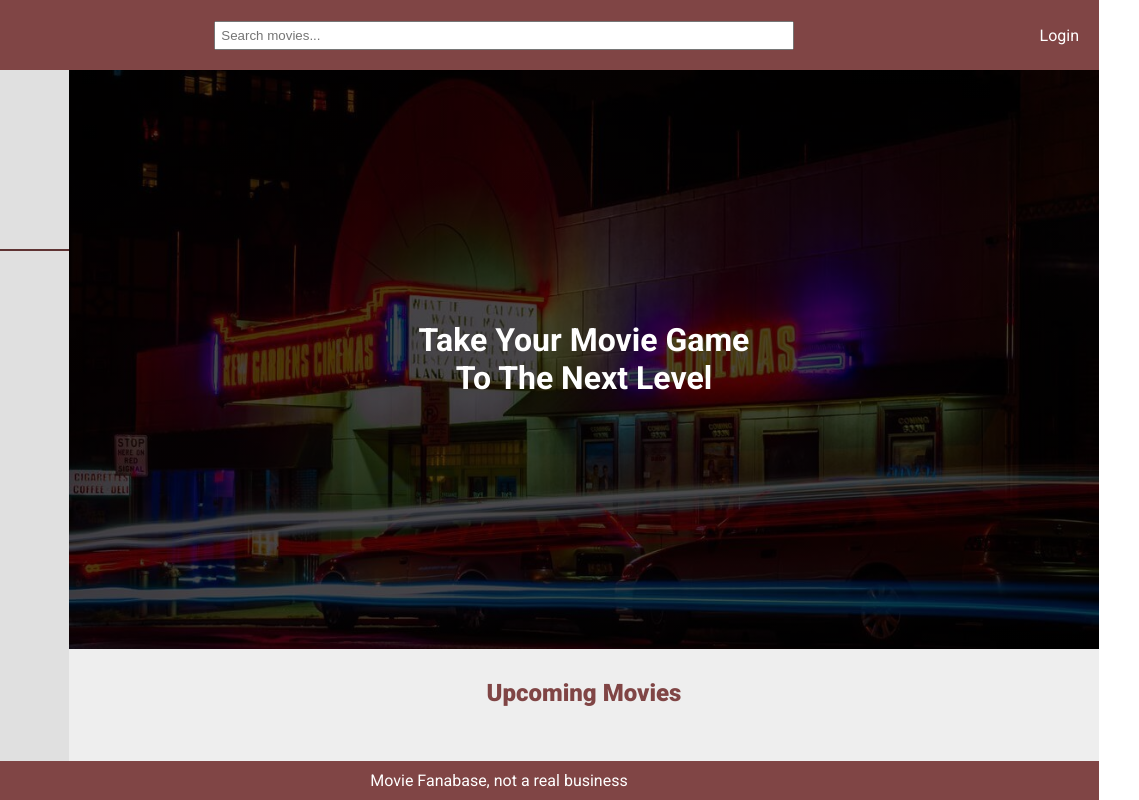
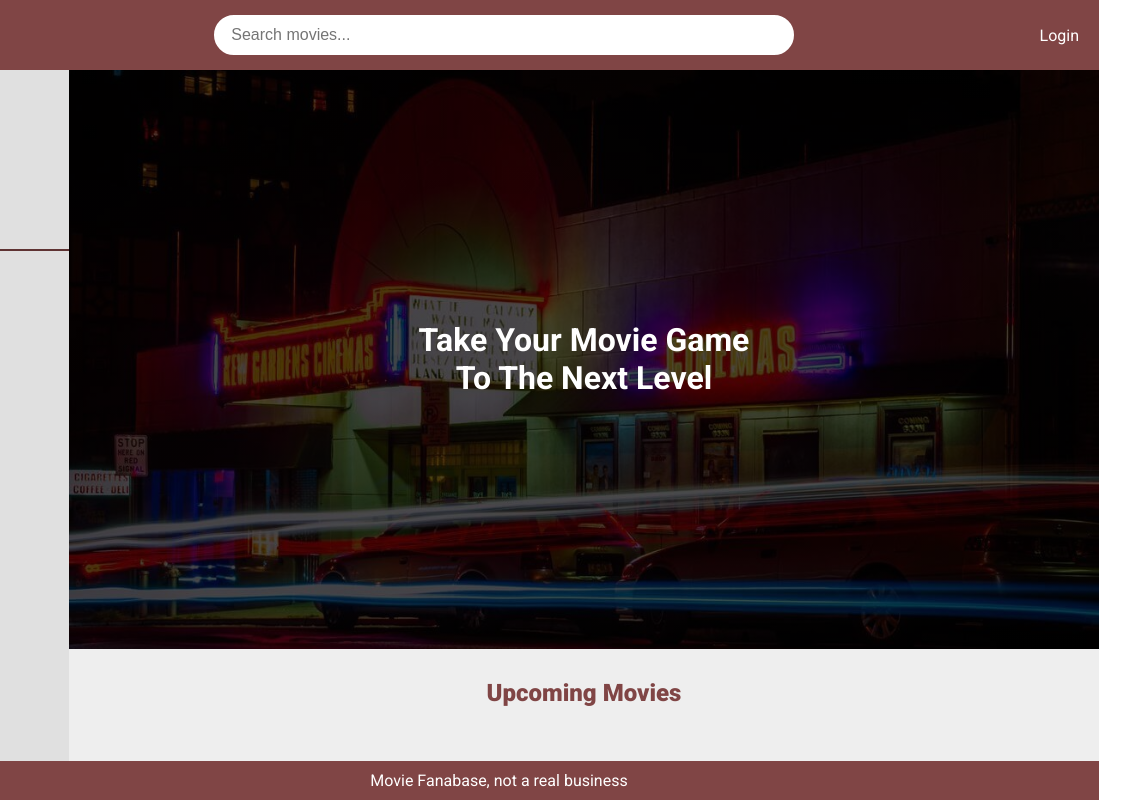
Before and after one commit to GMSTER22/movie-fanabase, a website built with Vite: page src/index.html in a window 1280 px wide. Shown: the full height of the page, 141-1280 px from the left. Built offline with nearby package versions, Linux system fonts and the light colour scheme; no server answers.

Commit message:
search bar update

```diff
--- a/src/css/style.css
+++ b/src/css/style.css
@@ -165,7 +165,12 @@ nav {
 
 #movie-search {
   width: 100%;
-  padding: 5px;
+  height: 40px;
+  padding: 5px 15px;
+  border-radius: 50px;
+  border: white solid 2px;
+  font-size: inherit;
+  outline: none;
 }
 
 nav.navigation {
```
